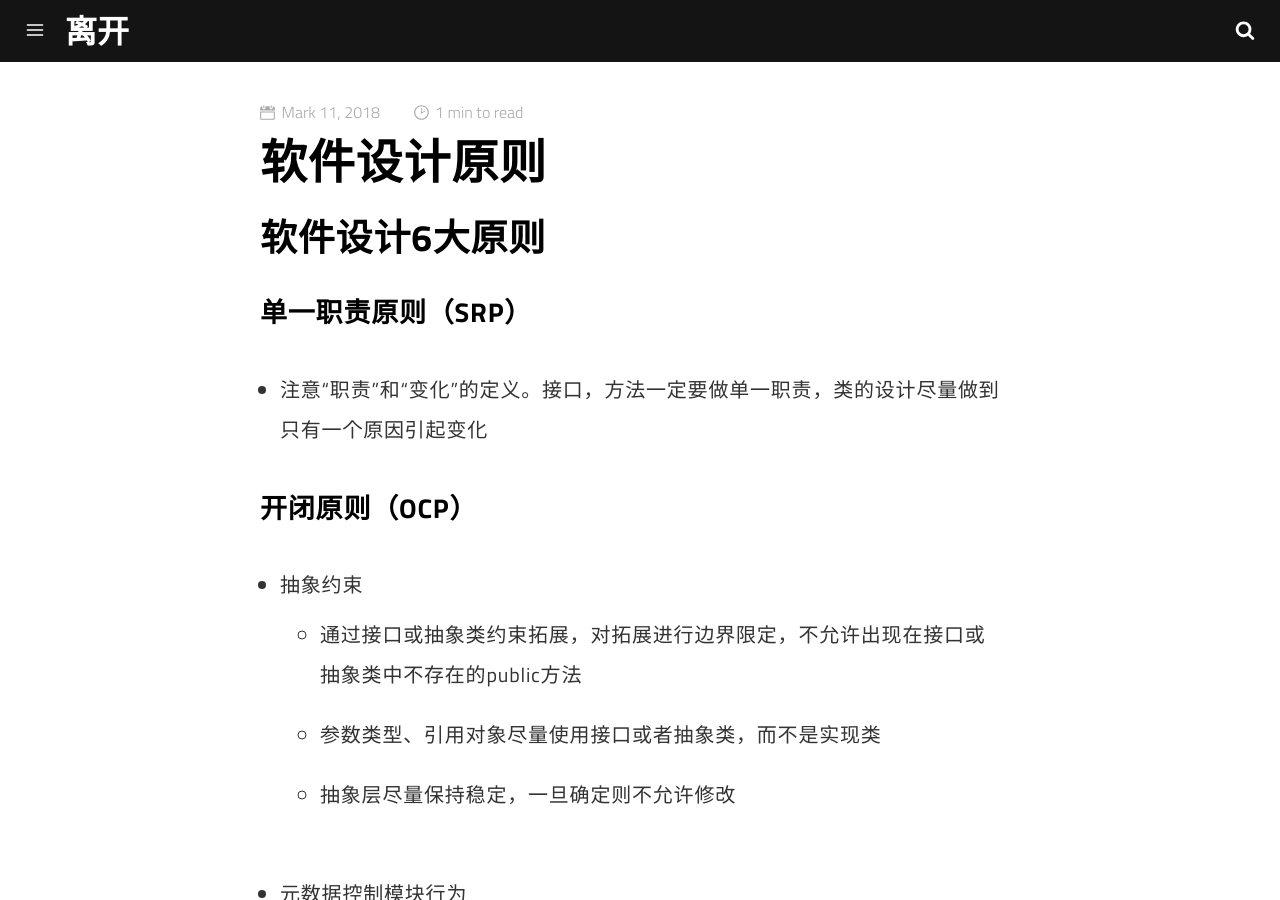
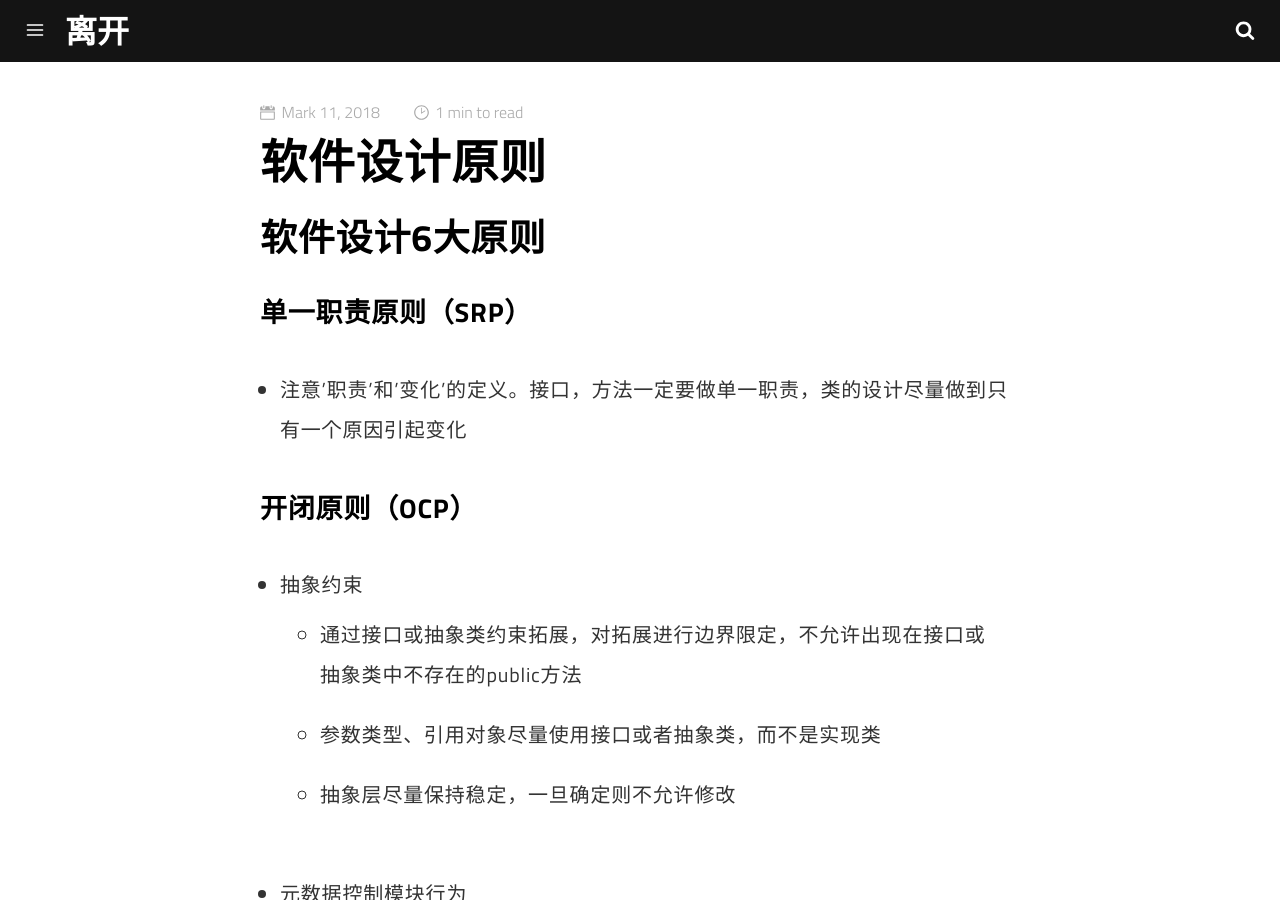
Before and after one commit to wolfleave/wolfleave.github.io, a Jekyll site: the page built from _posts/2018-03-11- design-principle.md, in a window 1280 px wide and 900 px high. Built offline with Jekyll 4.4.1, drawn with Linux system fonts in a browser that asks for light colours; comment, search, counter and statistics services are not loaded.

Commit message:
修改样式

```diff
--- a/_posts/2018-03-11- design-principle.md
+++ b/_posts/2018-03-11- design-principle.md
@@ -11,7 +11,7 @@ tags:
 ## 软件设计6大原则
 
 ### 单一职责原则（SRP）
-- 注意“职责”和“变化”的定义。接口，方法一定要做单一职责，类的设计尽量做到只有一个原因引起变化
+- 注意'职责'和'变化'的定义。接口，方法一定要做单一职责，类的设计尽量做到只有一个原因引起变化
 
 ### **开闭原则**（OCP）
 
```
